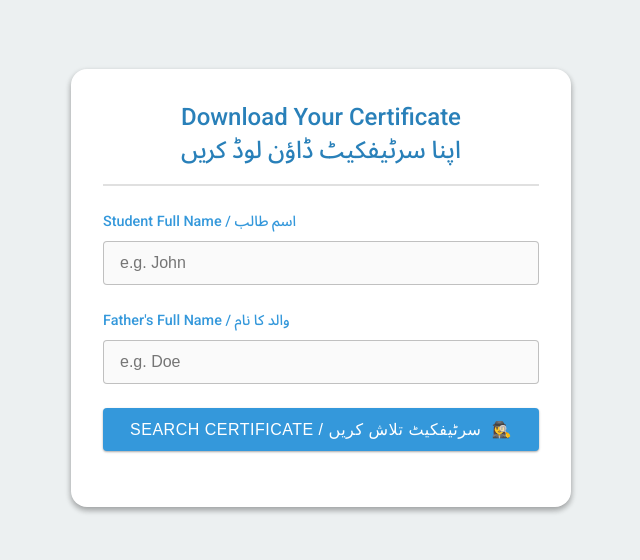
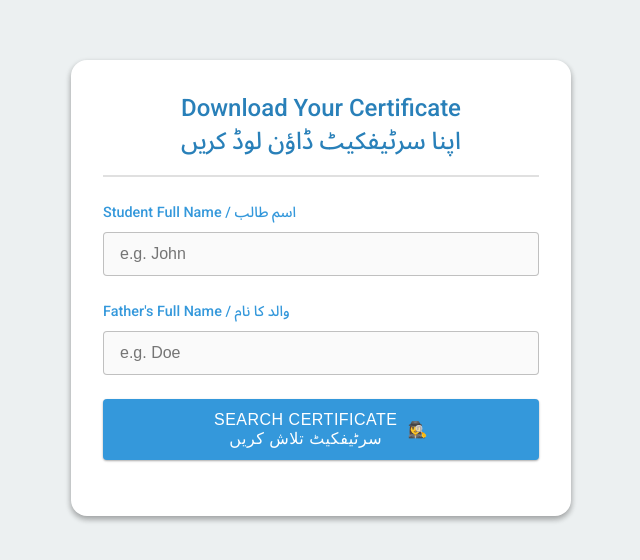
Before and after one commit to anonfaded/result, a plain HTML site: page index.html in a window 1280 px wide. Shown: the part 112-672 px from the top of the page, without its empty margins (319-959 px from the left). Drawn offline with Linux system fonts and the light colour scheme.

Commit message:
update search button

```diff
--- a/index.html
+++ b/index.html
@@ -49,7 +49,9 @@
       </div>
 
       <button type="submit" class="material-button">
-        <span>Search Certificate / سرٹیفکیٹ تلاش کریں</span>
+        <span>Search Certificate
+          <br>
+           سرٹیفکیٹ تلاش کریں</span>
         <span>🕵️‍♀️</span>
       </button>
     </form>
```
